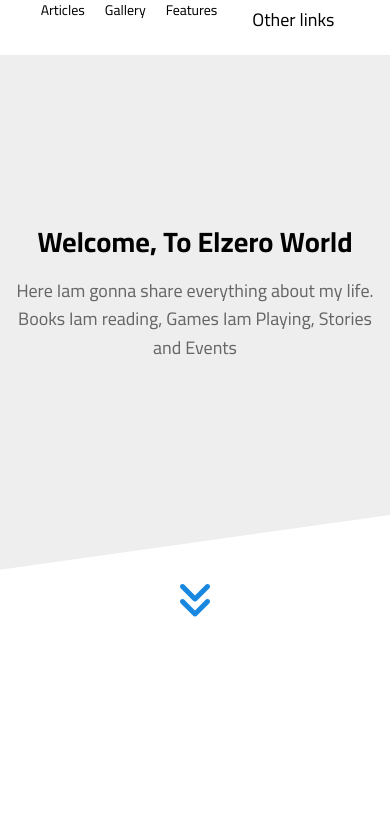
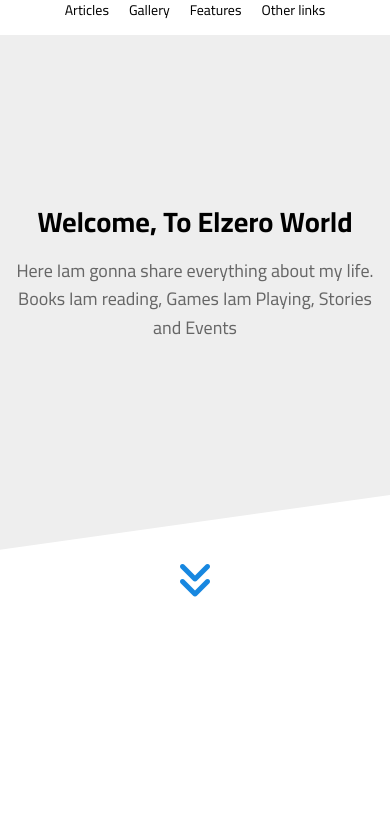
Before and after one commit to Bested101/Elzero-template-3, a plain HTML site: page index.html in a window 390 px wide. Shown: the part 75-909 px from the top of the page. Drawn offline with Linux system fonts and the light colour scheme.

Commit message:
Add files via upload

```diff
--- a/css/Elzero.css
+++ b/css/Elzero.css
@@ -238,7 +238,7 @@ header .container:has(.nav>li:last-child:hover) .other{
     width: 100%;
     height: 270px;
   }
-  .nav>li>a{
+  .nav>li>a , .nav>li>span{
     padding: 0 20px;
   }
 }
@@ -246,7 +246,7 @@ header .container:has(.nav>li:last-child:hover) .other{
   header .container{
     flex-flow: column wrap;
   }
-  .nav>li>a {
+  .nav>li>a , .nav>li>span {
     padding:0 10px;
     height: 50px;
     line-height: 50px;
```
